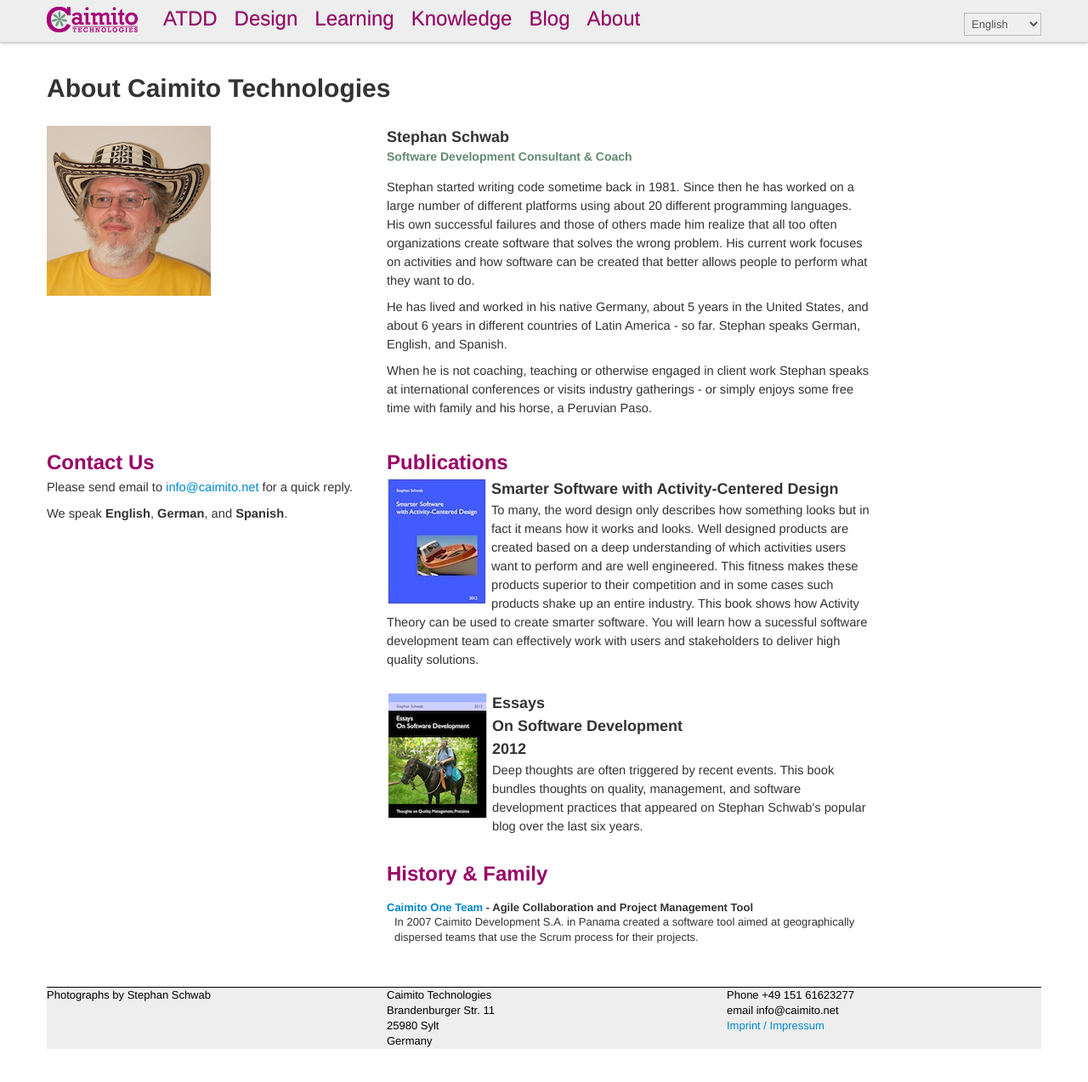
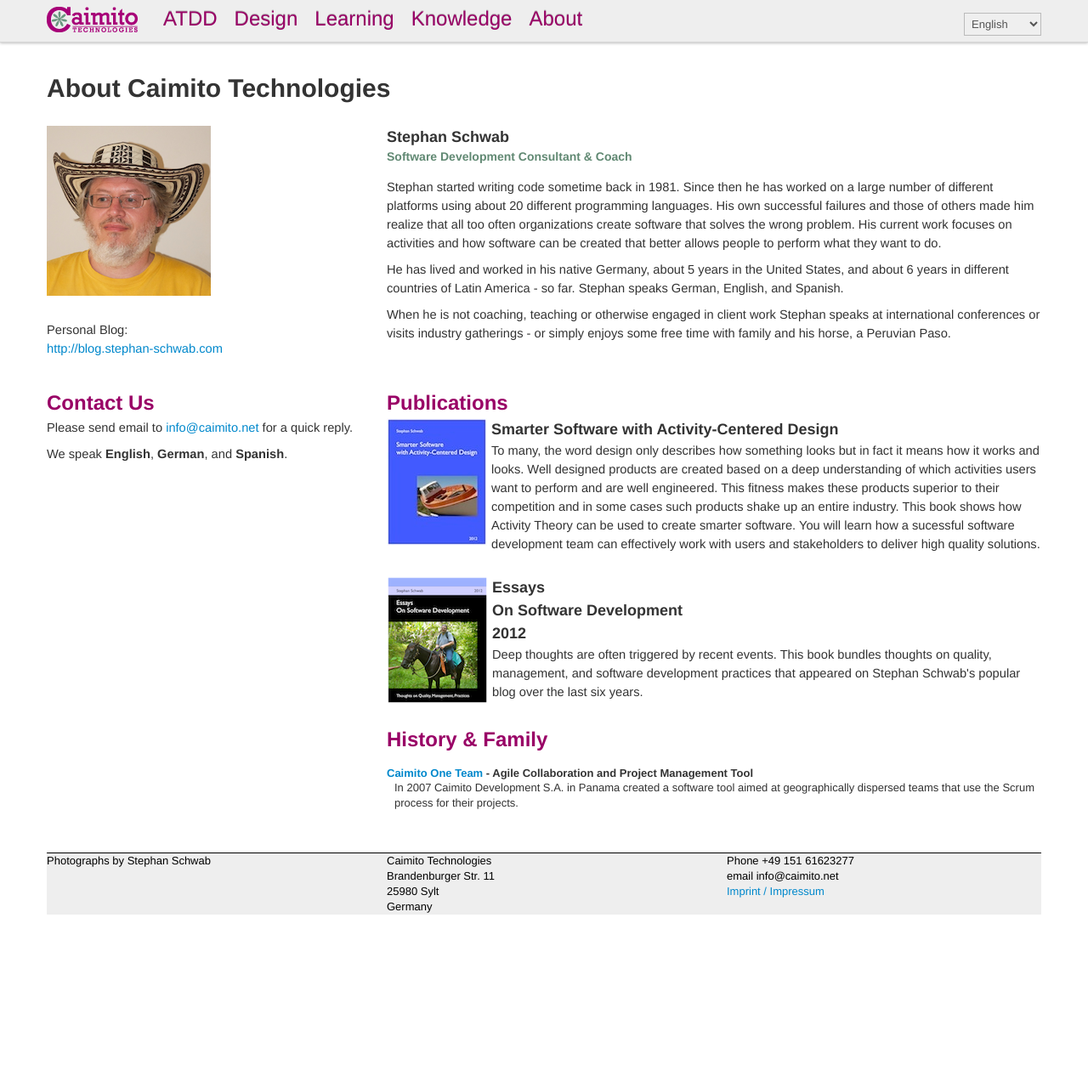
Before and after one commit to Caimito/caimito.github.com, a Jekyll site: the page built from about.html, in a window 1280 px wide and 1274 px high. Shown: the whole window at 85% size. Built offline with Jekyll 4.4.1, drawn with Linux system fonts in a browser that asks for light colours; nearby versions of some CDN libraries.

Commit message:
personal blog

```diff
--- a/_includes/menu.html
+++ b/_includes/menu.html
@@ -15,7 +15,6 @@
           <li><a href="/acd.html">Design</a></li>
           <li><a id="consultingLink" href="/consulting.html">Learning</a></li>
           <li><a id="knowledgeLink" href="/knowledge.html">Knowledge</a></li>
-          <li><a href="http://blog.stephan-schwab.com" target="_blank">Blog</a></li>
           <li><a id="aboutLink" href="/about.html">About</a></li>
         </ul>
       </div><!--/.nav-collapse -->
--- a/about.html
+++ b/about.html
@@ -7,9 +7,10 @@
 
 <div class="row" style="margin-top: 2em; margin-bottom: 2em">
 	<div class="span4">
-		<img src="/img/StephanSchwab-200.png">
+		<p style="margin-bottom: 2em"><img src="/img/StephanSchwab-200.png"/></p>
+		<p>Personal Blog:<br/> <a href="http://blog.stephan-schwab.com" target="_blank">http://blog.stephan-schwab.com</a></p>
 	</div>
-	<div class="span6">
+	<div class="span8">
 		<h3>Stephan Schwab</h3>
 		<h4 class="caimito-green-color subheader">Software Development Consultant &amp; Coach</h4>
 		<p>Stephan started writing code sometime back in 1981. Since then he has worked on
@@ -32,7 +33,7 @@
 		<p>Please send email to <a href="mailto:info@caimito.net">info@caimito.net</a> for a quick reply.</p>
 		<p>We speak <strong>English</strong>, <strong>German</strong>, and <strong>Spanish</strong>.</p>
 	</div>
-	<div class="span6">
+	<div class="span8">
 		<h2 class="caimito-main-color">Publications</h2>
 		<a href="http://leanpub.com/activitycentereddesign">
 			<img src="/img/smarter-software-with-activity-centered-design.jpg" align="left" style="margin-right: 5px"/>
```
Also changed, not shown: de/about.html (+4 -3 lines).
